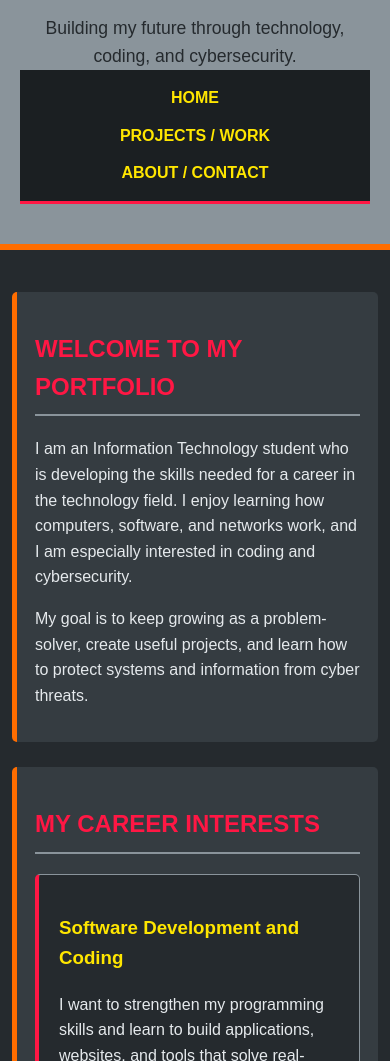
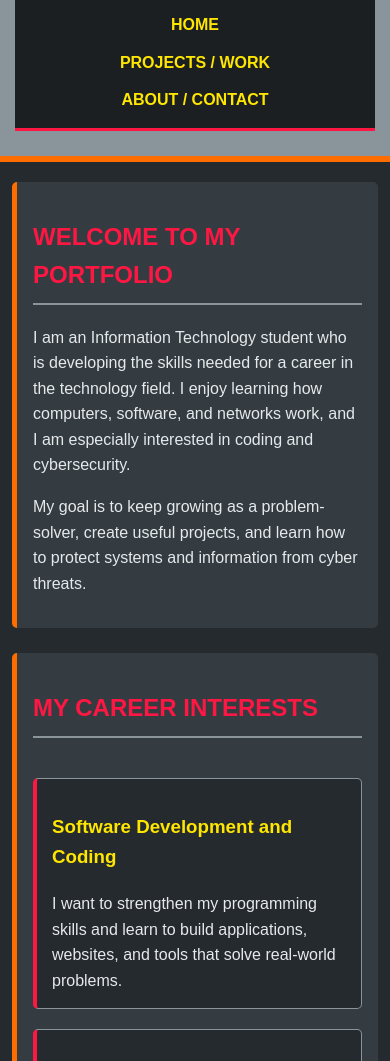
Before and after one commit to ReggieL96/The-Welding-Way, a plain HTML site: page portfolio/index.html in a window 390 px wide. Shown: the part 136-1197 px from the top of the page. Drawn offline with Linux system fonts and the light colour scheme.

Commit message:
Refactor styles for improved layout and responsiveness

```diff
--- a/portfolio/styles.css
+++ b/portfolio/styles.css
@@ -1,12 +1,18 @@
 
-/* General page styling */
+/* Reset and base styles */
 * {
     box-sizing: border-box;
+}
+
+html {
+    width: 100%;
+    overflow-x: hidden;
 }
 
 body {
     margin: 0;
     padding: 0;
+    width: 100%;
     font-family: Arial, Helvetica, sans-serif;
     background-color: #252A2E;
     color: #E5E9EC;
@@ -24,17 +30,16 @@ header {
 
 header h1 {
     margin: 0;
-    font-size: 2.5rem;
+    font-size: clamp(1.6rem, 4vw, 2.5rem);
     text-transform: uppercase;
     letter-spacing: 2px;
 }
 
 header p {
-    font-size: 1.1rem;
     margin-bottom: 0;
 }
 
-/* Navigation */
+/* Navigation using Flexbox */
 nav {
     background-color: #1B1F22;
     padding: 15px;
@@ -44,8 +49,9 @@ nav {
 nav ul {
     list-style: none;
     display: flex;
+    flex-wrap: wrap;
     justify-content: center;
-    gap: 35px;
+    gap: 20px 35px;
     margin: 0;
     padding: 0;
 }
@@ -63,11 +69,11 @@ nav a:hover {
 
 /* Main content */
 main {
-    max-width: 1000px;
+    width: min(100% - 32px, 1100px);
     margin: 30px auto;
-    padding: 20px;
 }
 
+/* Sections */
 section {
     background-color: #353C41;
     margin-bottom: 25px;
@@ -87,23 +93,38 @@ h3 {
     color: #FFE600;
 }
 
-/* Project cards */
+/* Multi-column project layout using CSS Grid */
+main section:has(article) {
+    display: grid;
+    grid-template-columns: repeat(2, minmax(0, 1fr));
+    gap: 20px;
+}
+
+main section:has(article) h2 {
+    grid-column: 1 / -1;
+}
+
 article {
+    min-width: 0;
     background-color: #252A2E;
     padding: 20px;
-    margin: 15px 0;
+    margin: 0;
     border: 1px solid #8A949B;
     border-left: 4px solid #FF1744;
     border-radius: 5px;
+    overflow-wrap: anywhere;
 }
 
 article p {
     margin-bottom: 0;
 }
 
-/* Links */
-a {
-    transition: color 0.2s ease;
+/* Images and other media */
+img,
+video,
+iframe {
+    max-width: 100%;
+    height: auto;
 }
 
 /* Footer */
@@ -116,10 +137,21 @@ footer {
     border-top: 5px solid #FFE600;
 }
 
-/* Mobile layout */
+/* Tablet layout: 768px */
+@media (max-width: 900px) {
+    main section:has(article) {
+        grid-template-columns: repeat(2, minmax(0, 1fr));
+    }
+
+    section {
+        padding: 20px;
+    }
+}
+
+/* Mobile layout: 320px and larger */
 @media (max-width: 600px) {
-    header h1 {
-        font-size: 1.8rem;
+    header {
+        padding: 25px 15px;
     }
 
     nav ul {
@@ -129,10 +161,23 @@ footer {
     }
 
     main {
-        padding: 12px;
+        width: calc(100% - 24px);
+        margin: 20px auto;
     }
 
     section {
-        padding: 18px;
+        padding: 16px;
+    }
+
+    main section:has(article) {
+        grid-template-columns: minmax(0, 1fr);
+    }
+
+    main section:has(article) h2 {
+        grid-column: auto;
+    }
+
+    article {
+        padding: 15px;
     }
 }
```
